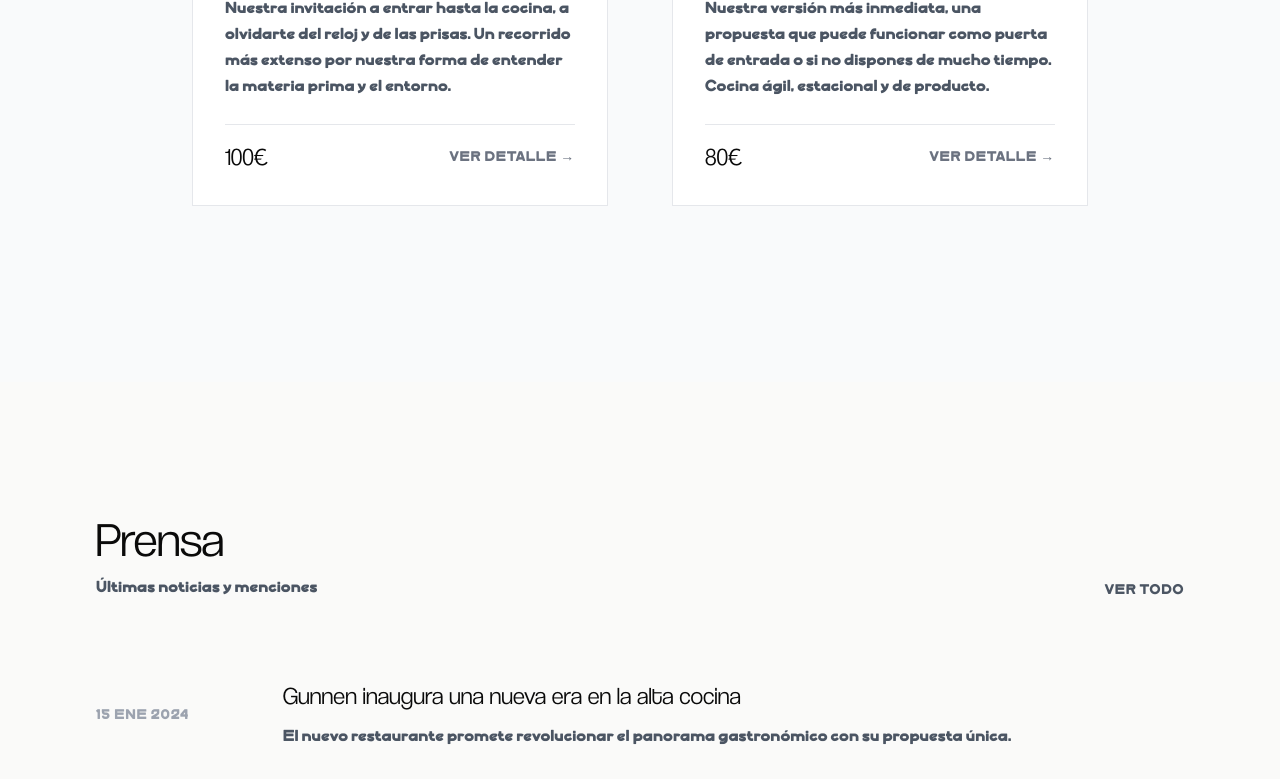
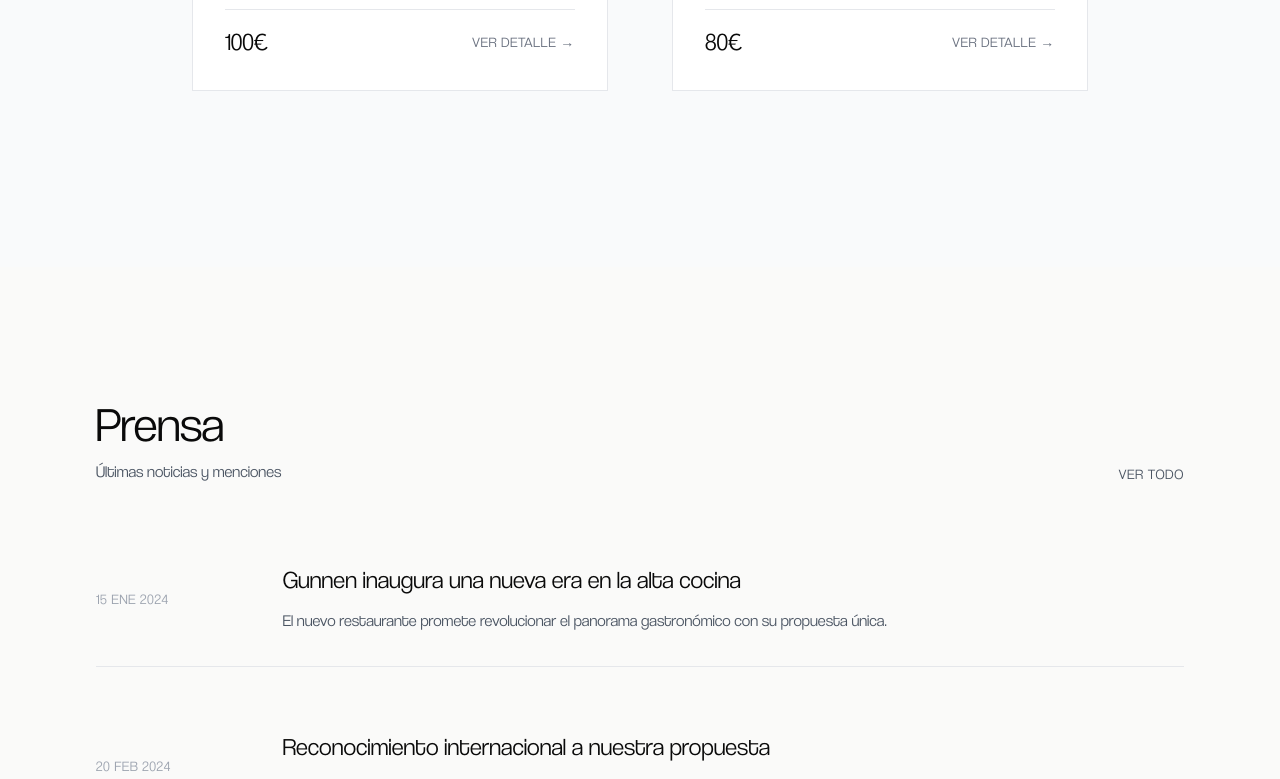
Before and after one commit to Joaquin275/web_gunnen_new, a Next.js app: page / in a window 1280 px wide. Shown: the part 3771-4550 px from the top of the page. Built offline with nearby package versions, Linux system fonts and the light colour scheme.

Commit message:
fix: Coolvetica Light como fuente principal en todo el sitio igual que gunnen.es

```diff
--- a/app/globals.css
+++ b/app/globals.css
@@ -15,12 +15,18 @@
 
   body {
     @apply bg-background text-foreground font-sans;
+    font-weight: 300; /* Coolvetica Light como gunnen.es */
     font-feature-settings: 'rlig' 1, 'calt' 1;
   }
 
   h1, h2, h3, h4, h5, h6 {
     @apply font-serif;
+    font-weight: 300; /* Light para headings — el tamaño da el énfasis, no el peso */
   }
+
+  /* Clases de peso para casos específicos */
+  .font-light { font-weight: 300; }
+  .font-normal { font-weight: 400; }
 }
 
 @layer components {
```
Also changed, not shown: app/layout.tsx (+4 -5 lines).
